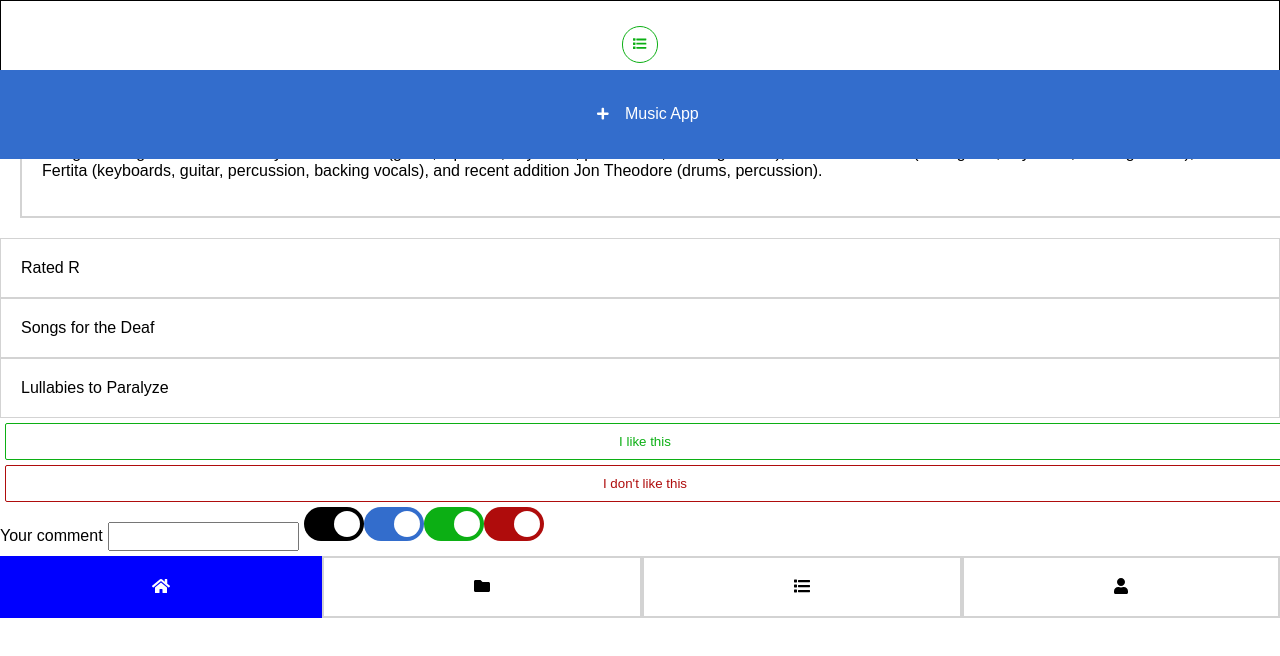
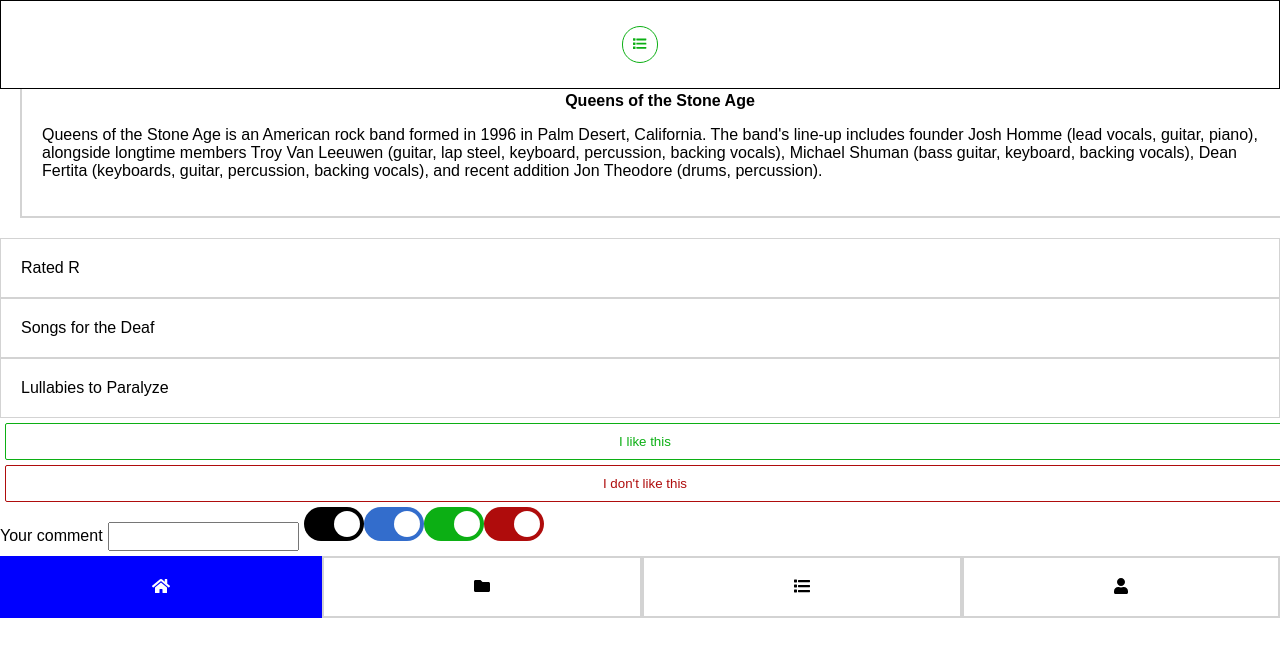
Before and after one commit to matthewbdaly/spectrum, a React app: page /demo in a window 1280 px wide. Shown: the top 656 px of the page. Built offline with nearby package versions, Linux system fonts and the light colour scheme.

Commit message:
Amended demo page

```diff
--- a/src/Pages/DemoPage.js
+++ b/src/Pages/DemoPage.js
@@ -1,5 +1,4 @@
 import React, { Component } from 'react';
-import Bar from '../Components/Bar';
 import Button from '../Components/Button';
 import Card from '../Components/Card';
 import ListView from '../Components/ListView';
@@ -13,12 +12,6 @@ class DemoPage extends Component {
   render() {
     return (
       <div>
-        <Bar theme="main">
-          <Button theme="main">
-            <i className="fas fa-plus"></i>
-          </Button>
-          Music App
-        </Bar>
         <Card header="Queens of the Stone Age">
           <p>Queens of the Stone Age is an American rock band formed in 1996 in Palm Desert, California. The band's line-up includes founder Josh Homme (lead vocals, guitar, piano), alongside longtime members Troy Van Leeuwen (guitar, lap steel, keyboard, percussion, backing vocals), Michael Shuman (bass guitar, keyboard, backing vocals), Dean Fertita (keyboards, guitar, percussion, backing vocals), and recent addition Jon Theodore (drums, percussion).</p>
         </Card>
```
